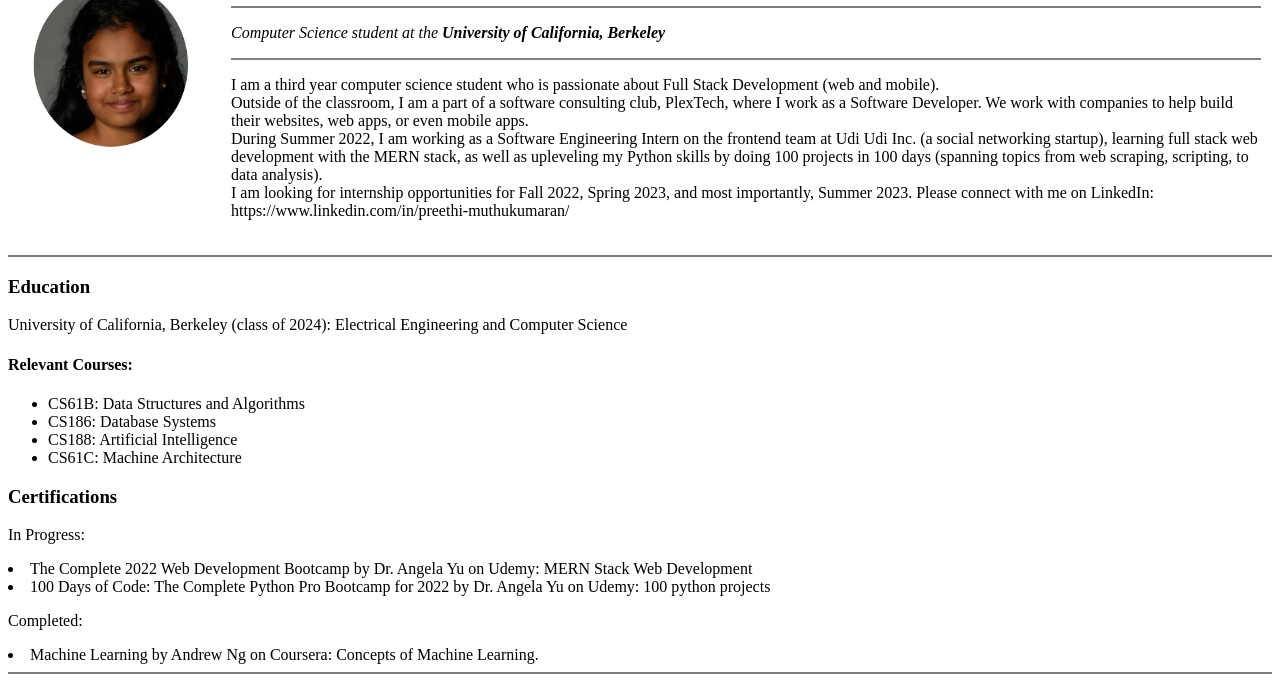
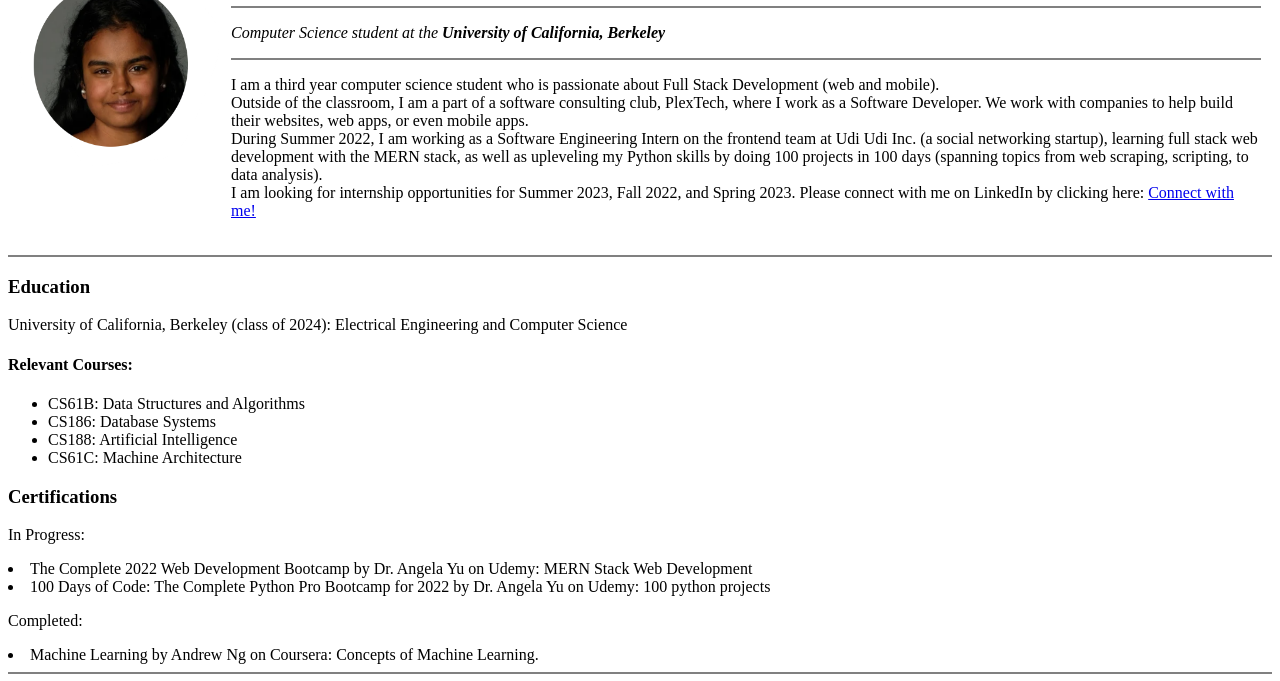
Before and after one commit to preethi-muthukumaran/home, a plain HTML site: page index.html in a window 1280 px wide. Shown: the part 119-800 px from the top of the page. Drawn offline with Linux system fonts and the light colour scheme.

Commit message:
Updated routing to contact page from home page.

```diff
--- a/index.html
+++ b/index.html
@@ -25,7 +25,7 @@
           <br />
           During Summer 2022, I am working as a Software Engineering Intern on the frontend team at Udi Udi Inc. (a social networking startup), learning full stack web development with the MERN stack, as well as upleveling my Python skills by doing 100 projects in 100 days (spanning topics from web scraping, scripting, to data analysis).
           <br />
-          I am looking for internship opportunities for Fall 2022, Spring 2023, and most importantly, Summer 2023. Please connect with me on LinkedIn: https://www.linkedin.com/in/preethi-muthukumaran/
+          I am looking for internship opportunities for Summer 2023, Fall 2022, and Spring 2023. Please connect with me on LinkedIn by clicking here: <a href="contact.html">Connect with me!</a>
         </p>
       </td>
     </tr>
```
